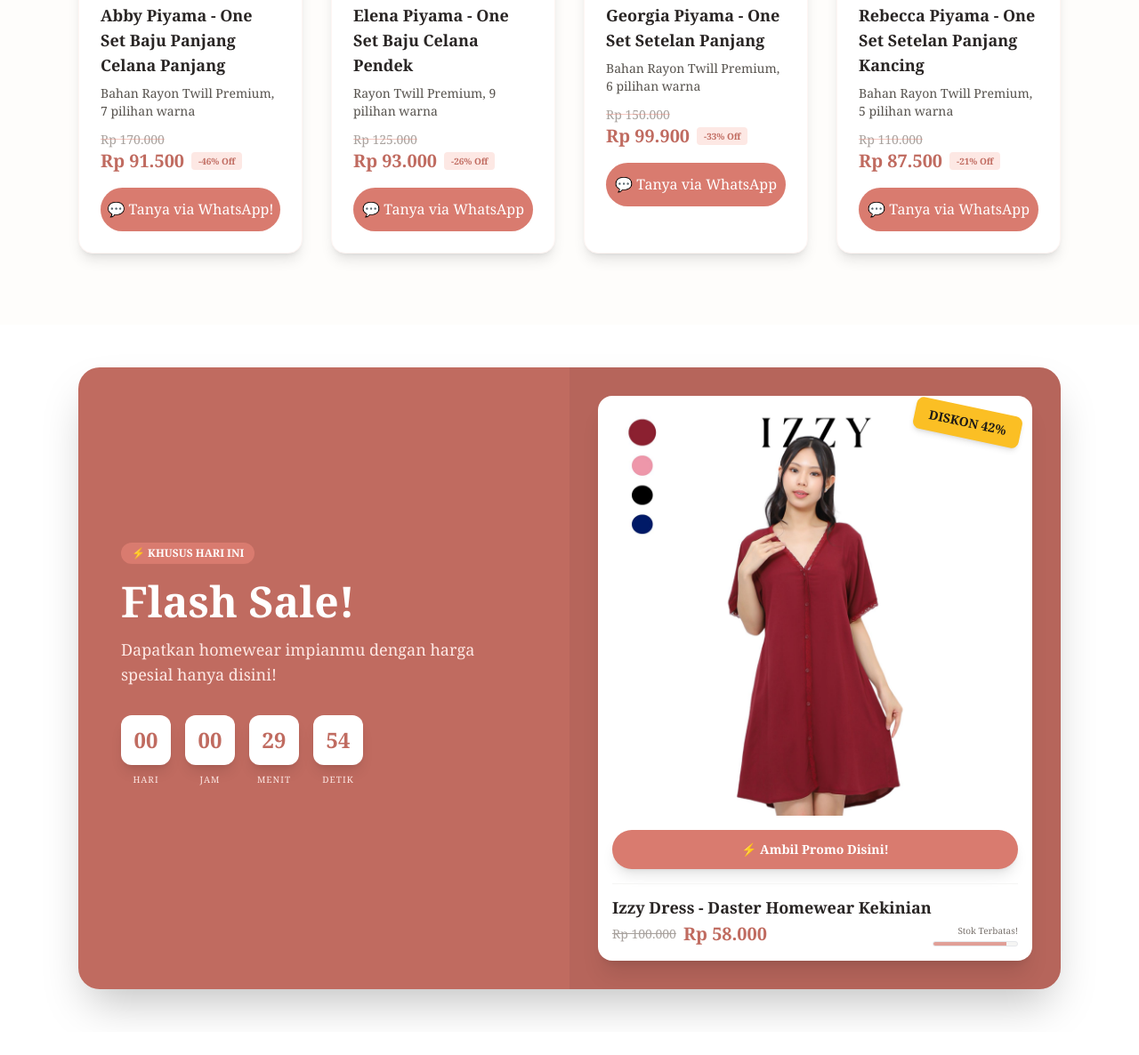
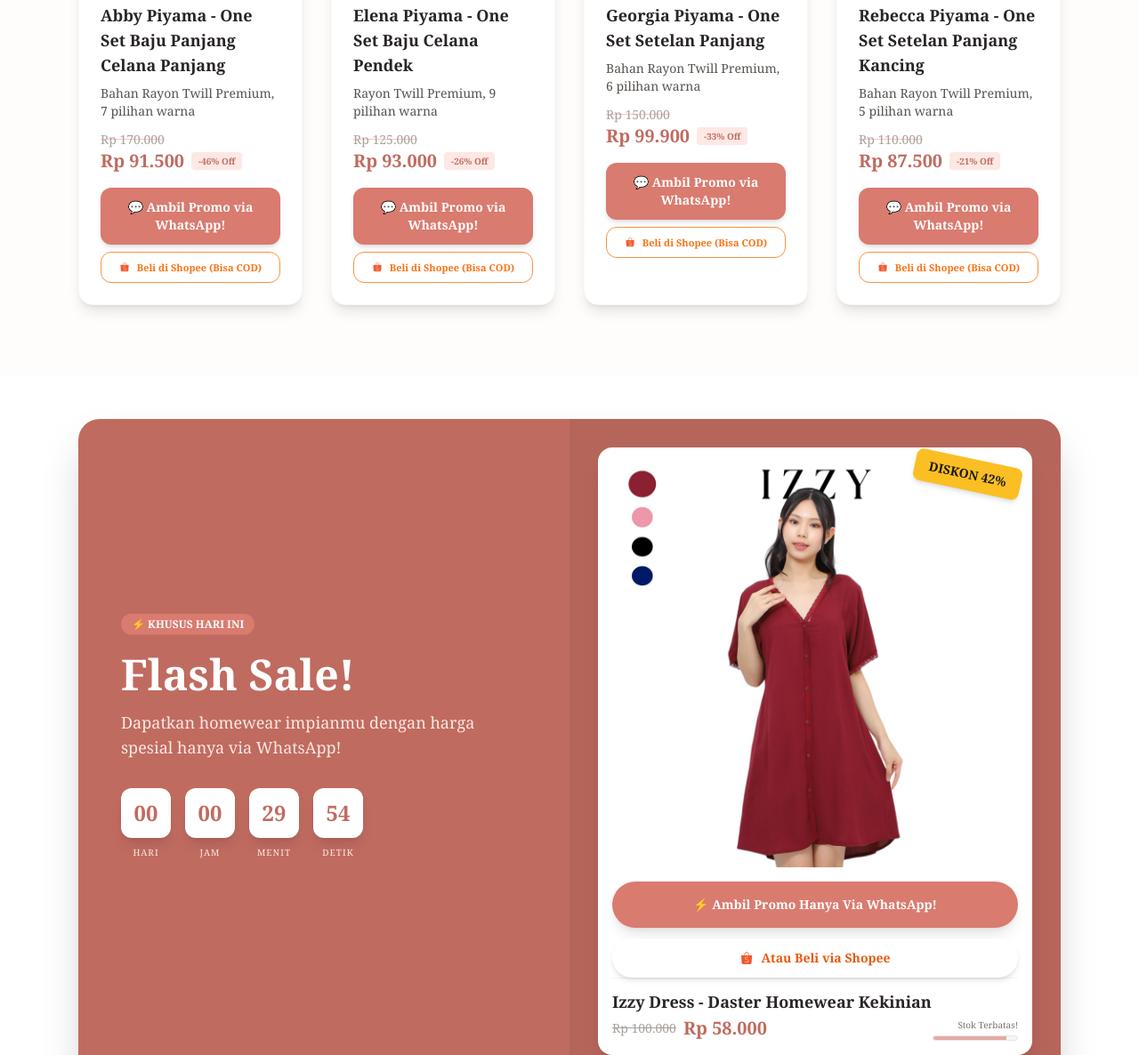
Before and after one commit to adtyarizkii/kanai, a website: page index.html in a window 1280 px wide. Shown: the part 1282-2468 px from the top of the page at 89% size. Drawn offline with Linux system fonts and the light colour scheme; a web font is replaced by a local one.

Commit message:
feat: add shopee

```diff
--- a/index.html
+++ b/index.html
@@ -80,10 +80,23 @@
             }
 
             const whatsappURL = `https://wa.me/${phoneNumber}?text=${encodeURIComponent(message)}`;
-            // window.open(whatsappURL, '_blank');
-            setTimeout(() => {
+
+            // Solusi Stabil: Kirim ke Meta dulu, baru pindah halaman
+            if (typeof fbq !== 'undefined') {
+                fbq('trackCustom', 'ClickToWA', {}, { eventID: 'wa_' + Date.now() });
+            }
+
+            // Langsung arahkan (Browser modern akan menghandle background process Pixel)
             window.location.href = whatsappURL;
-            }, 100);
+        }
+
+        function openShopee(productName, shopeeURL) {
+            if (typeof fbq !== 'undefined') {
+                fbq('trackCustom', 'ClickToShopee', {
+                    content_name: productName
+                });
+            }
+            window.location.href = shopeeURL;
         }
 
         // Optional: Track conversion when user confirms purchase
@@ -287,12 +300,22 @@
                                 </span>
                             </div>
                         </div>
+                        <div class="flex flex-col gap-2 mt-4">
                             <button
                                 onclick="openWhatsApp('Produk Abby', 91500)"
-                            class="w-full bg-rose-500 hover:bg-rose-600 text-white py-3 rounded-full font-medium transition-colors duration-300"
+                                class="w-full bg-rose-500 hover:bg-rose-600 text-white py-3 rounded-xl font-bold text-sm shadow-md transition-all active:scale-95 flex items-center justify-center gap-2"
                             >
-                            💬 Tanya via WhatsApp!
+                                💬 Ambil Promo via WhatsApp!
                             </button>
+
+                            <button
+                                onclick="openShopee('Abby', 'https://s.shopee.co.id/1La7k3b8rC')"
+                                class="w-full bg-white border border-orange-400 text-orange-500 py-2 rounded-xl font-semibold text-[11px] transition-all flex items-center justify-center gap-2"
+                            >
+                                <img src="./public/shopee.png" class="w-3 h-3" alt="Shopee">
+                                Beli di Shopee (Bisa COD)
+                            </button>
+                        </div>
                     </div>
                 </div>
 
@@ -327,12 +350,22 @@
                                 </span>
                             </div>
                         </div>
+                        <div class="flex flex-col gap-2 mt-4">
                             <button
                                 onclick="openWhatsApp('Produk Elena', 93000)"
-                            class="w-full bg-rose-500 hover:bg-rose-600 text-white py-3 rounded-full font-medium transition-colors duration-300"
+                                class="w-full bg-rose-500 hover:bg-rose-600 text-white py-3 rounded-xl font-bold text-sm shadow-md transition-all active:scale-95 flex items-center justify-center gap-2"
                             >
-                            💬 Tanya via WhatsApp
+                                💬 Ambil Promo via WhatsApp!
                             </button>
+
+                            <button
+                                onclick="openShopee('Elena', 'https://s.shopee.co.id/AABWGFrKSb')"
+                                class="w-full bg-white border border-orange-400 text-orange-500 py-2 rounded-xl font-semibold text-[11px] transition-all flex items-center justify-center gap-2"
+                            >
+                                <img src="./public/shopee.png" class="w-3 h-3" alt="Shopee">
+                                Beli di Shopee (Bisa COD)
+                            </button>
+                        </div>
                     </div>
                 </div>
 
@@ -367,12 +400,22 @@
                                 </span>
                             </div>
                         </div>
+                        <div class="flex flex-col gap-2 mt-4">
                             <button
                                 onclick="openWhatsApp('Produk Georgia', 99900)"
-                            class="w-full bg-rose-500 hover:bg-rose-600 text-white py-3 rounded-full font-medium transition-colors duration-300"
+                                class="w-full bg-rose-500 hover:bg-rose-600 text-white py-3 rounded-xl font-bold text-sm shadow-md transition-all active:scale-95 flex items-center justify-center gap-2"
                             >
-                            💬 Tanya via WhatsApp
+                                💬 Ambil Promo via WhatsApp!
                             </button>
+
+                            <button
+                                onclick="openShopee('Georgia', 'https://s.shopee.co.id/20poXGUXVH')"
+                                class="w-full bg-white border border-orange-400 text-orange-500 py-2 rounded-xl font-semibold text-[11px] transition-all flex items-center justify-center gap-2"
+                            >
+                                <img src="./public/shopee.png" class="w-3 h-3" alt="Shopee">
+                                Beli di Shopee (Bisa COD)
+                            </button>
+                        </div>
                     </div>
                 </div>
 
@@ -407,12 +450,22 @@
                                 </span>
                             </div>
                         </div>
+                        <div class="flex flex-col gap-2 mt-4">
                             <button
                                 onclick="openWhatsApp('Produk Rebecca', 87500)"
-                            class="w-full bg-rose-500 hover:bg-rose-600 text-white py-3 rounded-full font-medium transition-colors duration-300"
+                                class="w-full bg-rose-500 hover:bg-rose-600 text-white py-3 rounded-xl font-bold text-sm shadow-md transition-all active:scale-95 flex items-center justify-center gap-2"
                             >
-                            💬 Tanya via WhatsApp
+                                💬 Ambil Promo via WhatsApp!
                             </button>
+
+                            <button
+                                onclick="openShopee('Rebecca', 'https://s.shopee.co.id/7VAl5IlA8c')"
+                                class="w-full bg-white border border-orange-400 text-orange-500 py-2 rounded-xl font-semibold text-[11px] transition-all flex items-center justify-center gap-2"
+                            >
+                                <img src="./public/shopee.png" class="w-3 h-3" alt="Shopee">
+                                Beli di Shopee (Bisa COD)
+                            </button>
+                        </div>
                     </div>
                 </div>
 
@@ -430,7 +483,7 @@
                         ⚡ KHUSUS HARI INI
                     </div>
                     <h2 class="text-3xl md:text-5xl font-bold mb-4">Flash Sale!</h2>
-                    <p class="text-rose-100 mb-8 text-lg">Dapatkan homewear impianmu dengan harga spesial hanya disini!</p>
+                    <p class="text-rose-100 mb-8 text-lg">Dapatkan homewear impianmu dengan harga spesial hanya via WhatsApp!</p>
 
                     <div class="flex justify-center md:justify-start gap-4 mb-8">
                         <div class="flex flex-col items-center">
@@ -462,13 +515,22 @@
                         <div class="aspect-square overflow-hidden rounded-xl mb-4">
                             <img src="./public/all-products/izzy.jpg" alt="Flash Sale Izzy" class="w-full h-full object-cover group-hover:scale-105 transition-transform duration-500">
                         </div>
+                        <div class="flex flex-col gap-3 mt-4">
+                            <button
+                                onclick="openWhatsApp('Produk Izzy', 58000)"
+                                class="w-full bg-rose-500 hover:bg-rose-600 text-white py-4 rounded-full font-bold text-sm shadow-lg active:scale-95 transition-all flex items-center justify-center gap-2"
+                            >
+                                ⚡ Ambil Promo Hanya Via WhatsApp!
+                            </button>
 
                             <button
-                            onclick="openWhatsApp('Produk Izzy', 58000)"
-                            class="w-full bg-rose-500 hover:bg-rose-600 text-white py-3 rounded-full font-bold text-sm mb-4 shadow-lg active:scale-95 transition-all flex items-center justify-center gap-2"
+                                onclick="openShopee('Izzy', 'https://s.shopee.co.id/6KynhFyrob')"
+                                class="w-full bg-white text-orange-600 py-3 rounded-full font-bold text-sm hover:bg-orange-50 transition-all flex items-center justify-center gap-2 shadow-md"
                             >
-                            ⚡ Ambil Promo Disini!
+                                <img src="./public/shopee.png" class="w-4 h-4" alt="Shopee">
+                                Atau Beli via Shopee
                             </button>
+                        </div>
 
                         <div class="flex justify-between items-end border-t border-stone-100 pt-3">
                             <div>
@@ -530,7 +592,7 @@
                             onclick="openWhatsApp('Produk Novelly', 99000)"
                             class="w-full bg-rose-500 hover:bg-rose-600 text-white py-2 rounded-lg font-medium text-sm mt-3 transition-colors duration-300"
                         >
-                            Tanya via WhatsApp
+                            Tanya di WhatsApp
                         </button>
                     </div>
                 </div>
@@ -561,7 +623,7 @@
                             onclick="openWhatsApp('Produk Nicky', 73000)"
                             class="w-full bg-rose-500 hover:bg-rose-600 text-white py-2 rounded-lg font-medium text-sm mt-3 transition-colors duration-300"
                         >
-                            Tanya via WhatsApp
+                            Tanya di WhatsApp
                         </button>
                     </div>
                 </div>
@@ -592,7 +654,7 @@
                             onclick="openWhatsApp('Produk Callie', 56000)"
                             class="w-full bg-rose-500 hover:bg-rose-600 text-white py-2 rounded-lg font-medium text-sm mt-3 transition-colors duration-300"
                         >
-                            Tanya via WhatsApp
+                            Tanya di WhatsApp
                         </button>
                     </div>
                 </div>
@@ -623,7 +685,7 @@
                             onclick="openWhatsApp('Produk Candice', 96000)"
                             class="w-full bg-rose-500 hover:bg-rose-600 text-white py-2 rounded-lg font-medium text-sm mt-3 transition-colors duration-300"
                         >
-                            Tanya via WhatsApp
+                            Tanya di WhatsApp
                         </button>
                     </div>
                 </div>
@@ -654,7 +716,7 @@
                             onclick="openWhatsApp('Produk Janice', 99000)"
                             class="w-full bg-rose-500 hover:bg-rose-600 text-white py-2 rounded-lg font-medium text-sm mt-3 transition-colors duration-300"
                         >
-                            Tanya via WhatsApp
+                            Tanya di WhatsApp
                         </button>
                     </div>
                 </div>
@@ -685,7 +747,7 @@
                             onclick="openWhatsApp('Produk Amora', 60000)"
                             class="w-full bg-rose-500 hover:bg-rose-600 text-white py-2 rounded-lg font-medium text-sm mt-3 transition-colors duration-300"
                         >
-                            Tanya via WhatsApp
+                            Tanya di WhatsApp
                         </button>
                     </div>
                 </div>
```
Also changed, not shown: css/main.css, public/shopee.png (added). Lines whose indentation alone changed are shown as unchanged.
